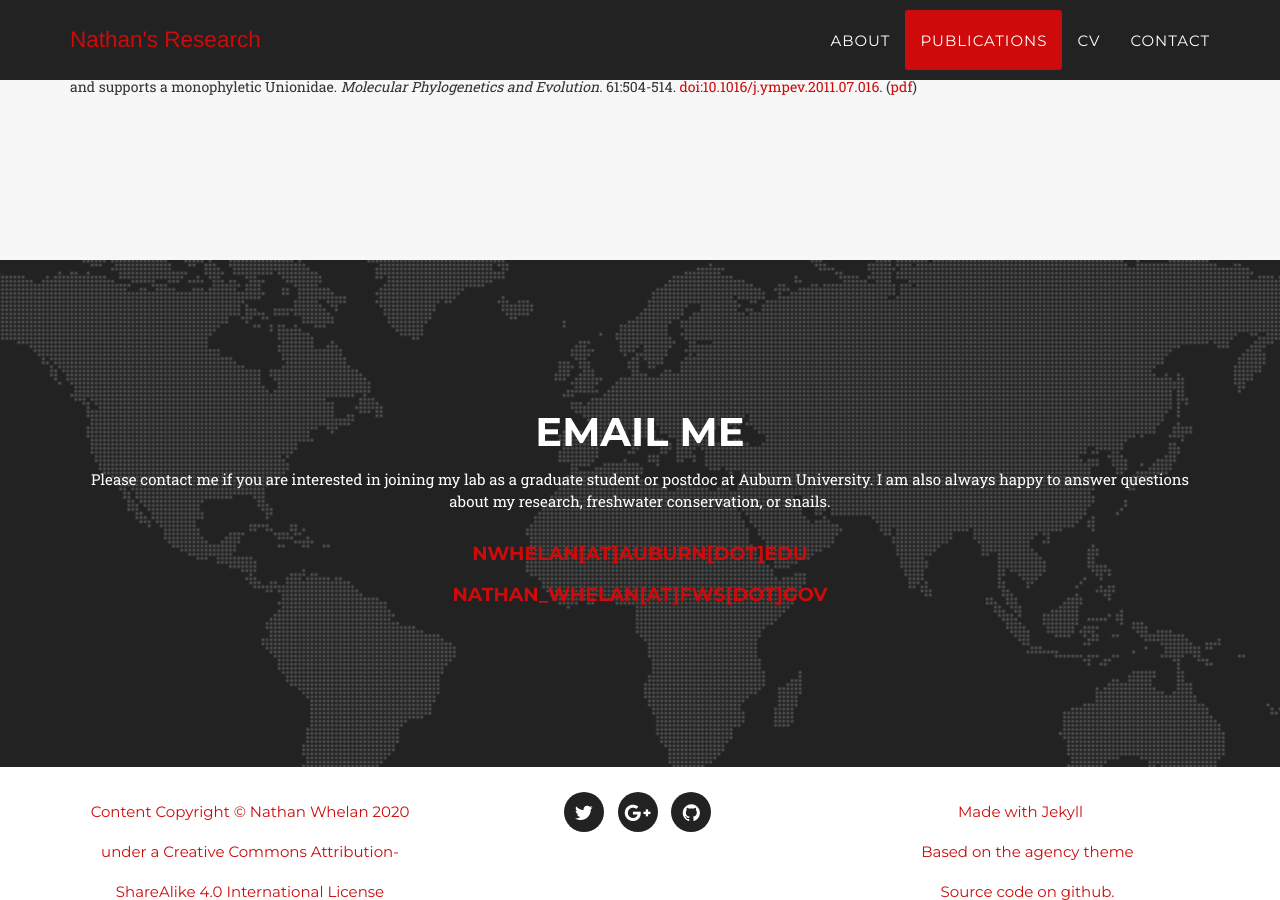
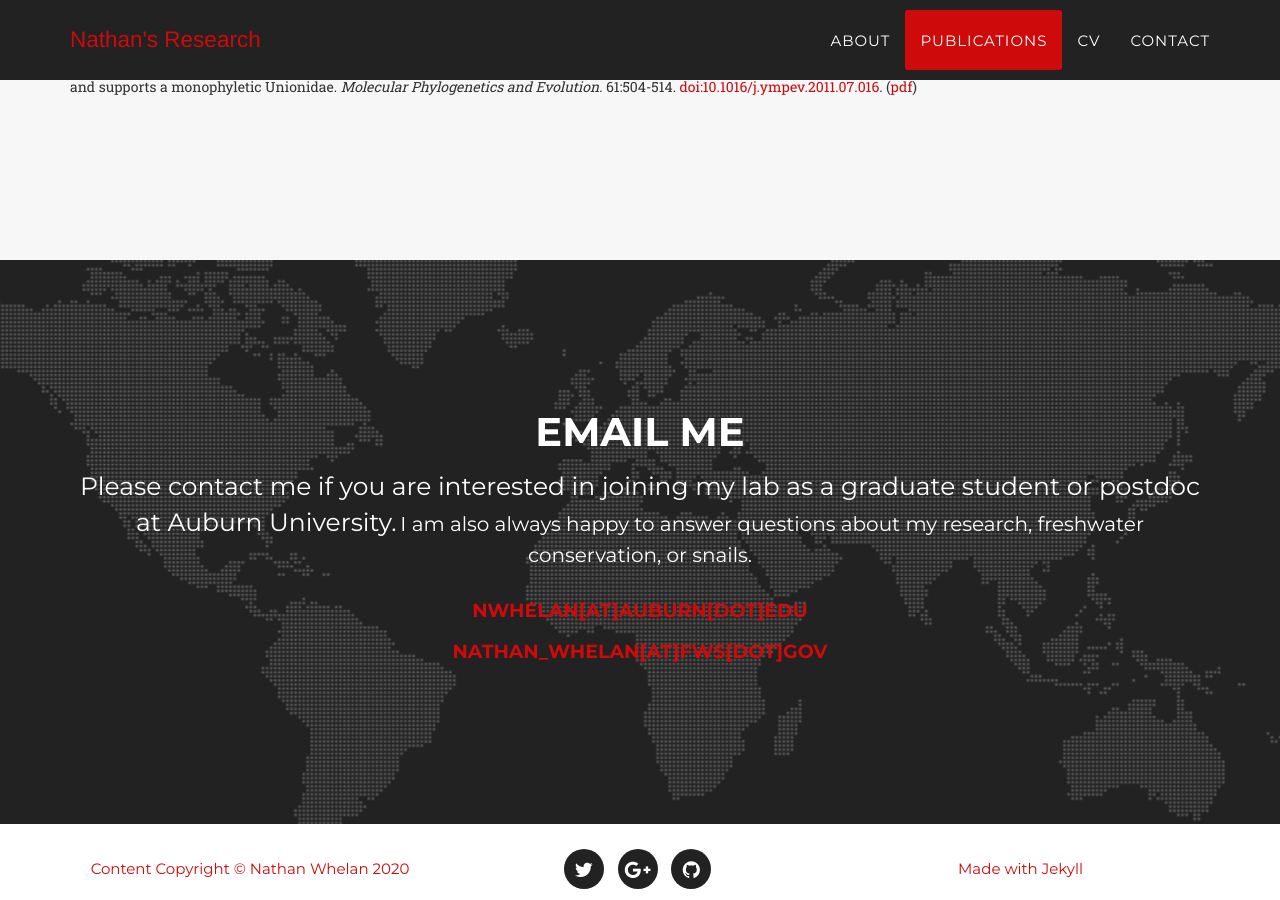
Before and after one commit to NathanWhelan/nathanwhelan.github.io, a Jekyll site: the page built from index.html, in a window 1280 px wide and 900 px high, scrolled down 4912 px. Built offline with Jekyll 4.4.1, drawn with Linux system fonts in a browser that asks for light colours; some web fonts are replaced.

Commit message:
Update contact.html

```diff
--- a/_includes/contact.html
+++ b/_includes/contact.html
@@ -3,8 +3,8 @@
             <div class="row">
                 <div class="col-lg-12 text-center">
                     <h2 class="section-heading">Email me</h2>
-		    <h.medium class="section-explanation">Please contact me if you are interested in joining my lab as a graduate student or postdoc at Auburn University.</h.medium>
-		    <h.small class="section-explanation">I am also always happy to answer questions about my research, freshwater conservation, or snails.</h.small>
+		    <hm class="section-explanation">Please contact me if you are interested in joining my lab as a graduate student or postdoc at Auburn University.</hm>
+		    <hs class="section-explanation">I am also always happy to answer questions about my research, freshwater conservation, or snails.</hs>
 		    <h4 class="section-heading"></br><a href="mailto:nwhelan@auburn.edu">nwhelan[at]auburn[dot]edu</a></br></br><a href="mailto:nathan_whelan@fws.gov">nathan_whelan[at]fws[dot]gov</a></h4>
 
 		</div>
```
